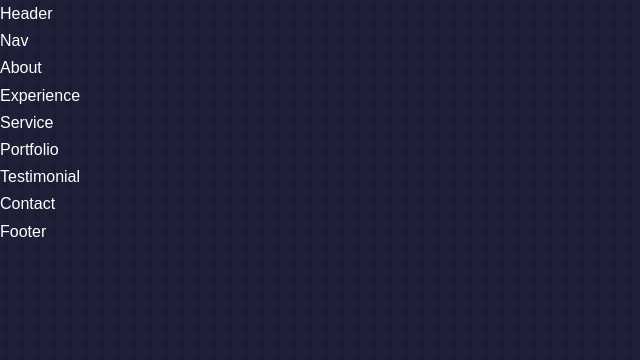
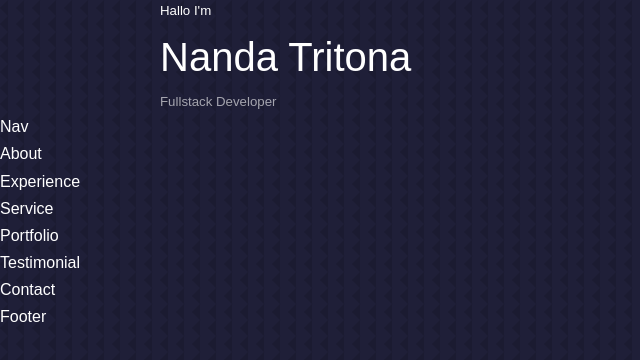
Before and after one commit to nandatritona/PortfolioMe, a React (Create React App) app in the folder reactapp/: page / in a window 1280 px wide. Shown: the top 360 px of the page, without its empty margins (0-640 px from the left). Built offline with nearby package versions, Linux system fonts and the light colour scheme.

Commit message:
Membuat Header

```diff
--- a/reactapp/src/components/header/Header.jsx
+++ b/reactapp/src/components/header/Header.jsx
@@ -2,9 +2,15 @@
 import './header.css'
 
 export const Header = () => {
-  return (
-    <div>Header</div>
-  )
+    return (
+        <header>
+            <div className="container header_container">
+                <h5>Hallo I'm</h5>
+                <h1>Nanda Tritona</h1>
+                <h5 className="text-light">Fullstack Developer</h5>
+            </div>
+        </header>
+    )
 }
 
 export default Header;
```
